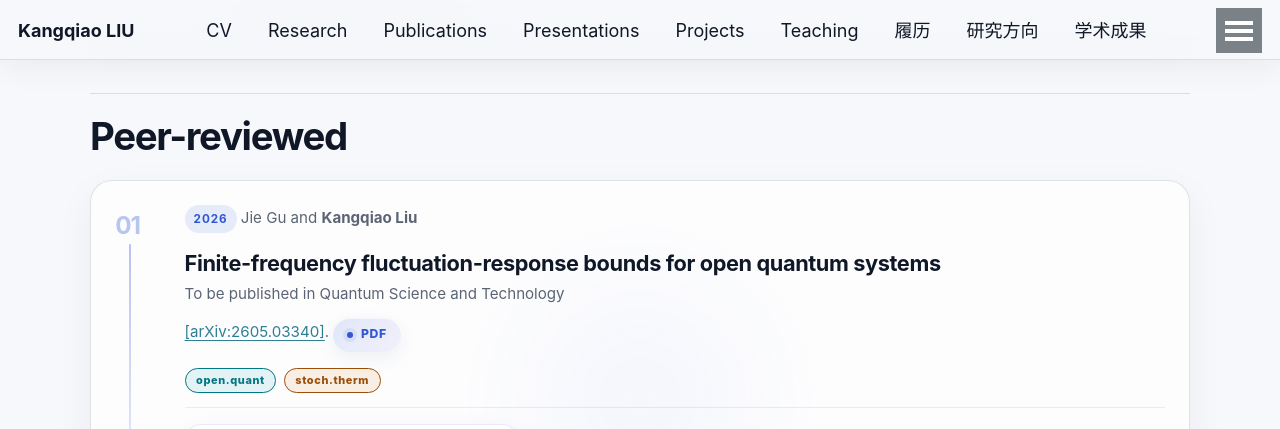
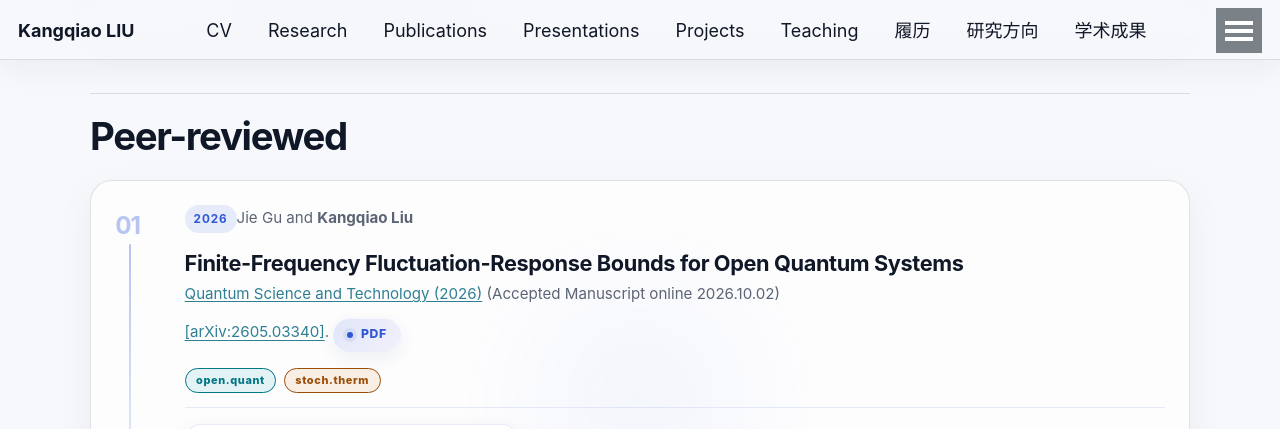
Before and after one commit to KangqiaoLiu/KangqiaoLiu.github.io, a Jekyll site: the page built from _pages/publications.md, in a window 1280 px wide and 900 px high, scrolled down 3188 px, cut to the strip 10-439 px from the top of the window. Built offline with Jekyll 4.4.1, drawn with Linux system fonts in a browser that asks for light colours.

Commit message:
Update QST paper publication details

```diff
--- a/_pages/publications.md
+++ b/_pages/publications.md
@@ -34,10 +34,10 @@
   [[arXiv:2607.00432]](https://arxiv.org/abs/2607.00432) (2026.07.01). <a href="{{ '/publications/2607.00432v2.pdf' | relative_url }}" class="btn btn--small" target="_blank" rel="noopener">PDF</a>{% include publication-feature.html id="gravity_ads" lang="en" %}
 
 ## **Peer-reviewed**
-1. <span class="entry-year">2026</span> Jie Gu and **Kangqiao Liu**<br />
-  *Finite-frequency fluctuation-response bounds for open quantum systems*<br />
-  To be published in Quantum Science and Technology<br />
-  [[arXiv:2605.03340]](https://arxiv.org/abs/2605.03340). <a href="{{ '/publications/2605.03340v1.pdf' | relative_url }}" class="btn btn--small" target="_blank" rel="noopener">PDF</a>{% include publication-feature.html id="open_frequency" lang="en" %}
+1. Jie Gu and **Kangqiao Liu**<br />
+  *Finite-Frequency Fluctuation-Response Bounds for Open Quantum Systems*<br />
+  [Quantum Science and Technology (2026)](https://iopscience.iop.org/article/10.1088/2058-9565/aeaf7f/meta) (Accepted Manuscript online 2026.10.02)<br />
+  [[arXiv:2605.03340]](https://arxiv.org/abs/2605.03340). <a href="{{ '/publications/2605.03340v2.pdf' | relative_url }}" class="btn btn--small" target="_blank" rel="noopener">PDF</a>{% include publication-feature.html id="open_frequency" lang="en" %}
 2. **Kangqiao Liu** and Deyou Chen<br />
   *Maximal-velocity deficit under a finite-support constraint in a hard-wall half-line continuous-time quantum walk*<br />
   [Physical Review A **114**, 032434 (2026)](https://journals.aps.org/pra/abstract/10.1103/dyyr-z1k8) (2026.09.15)<br />
```
